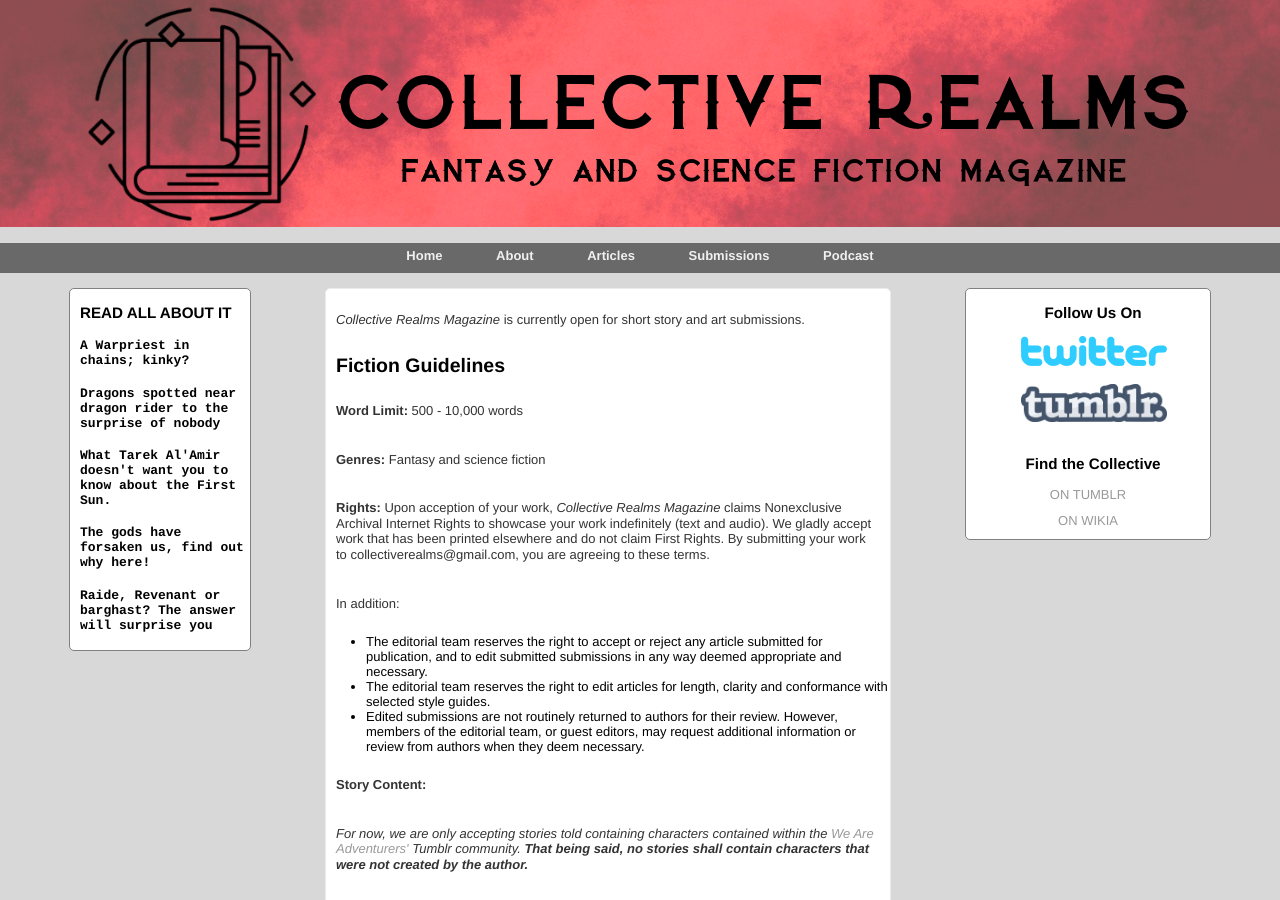
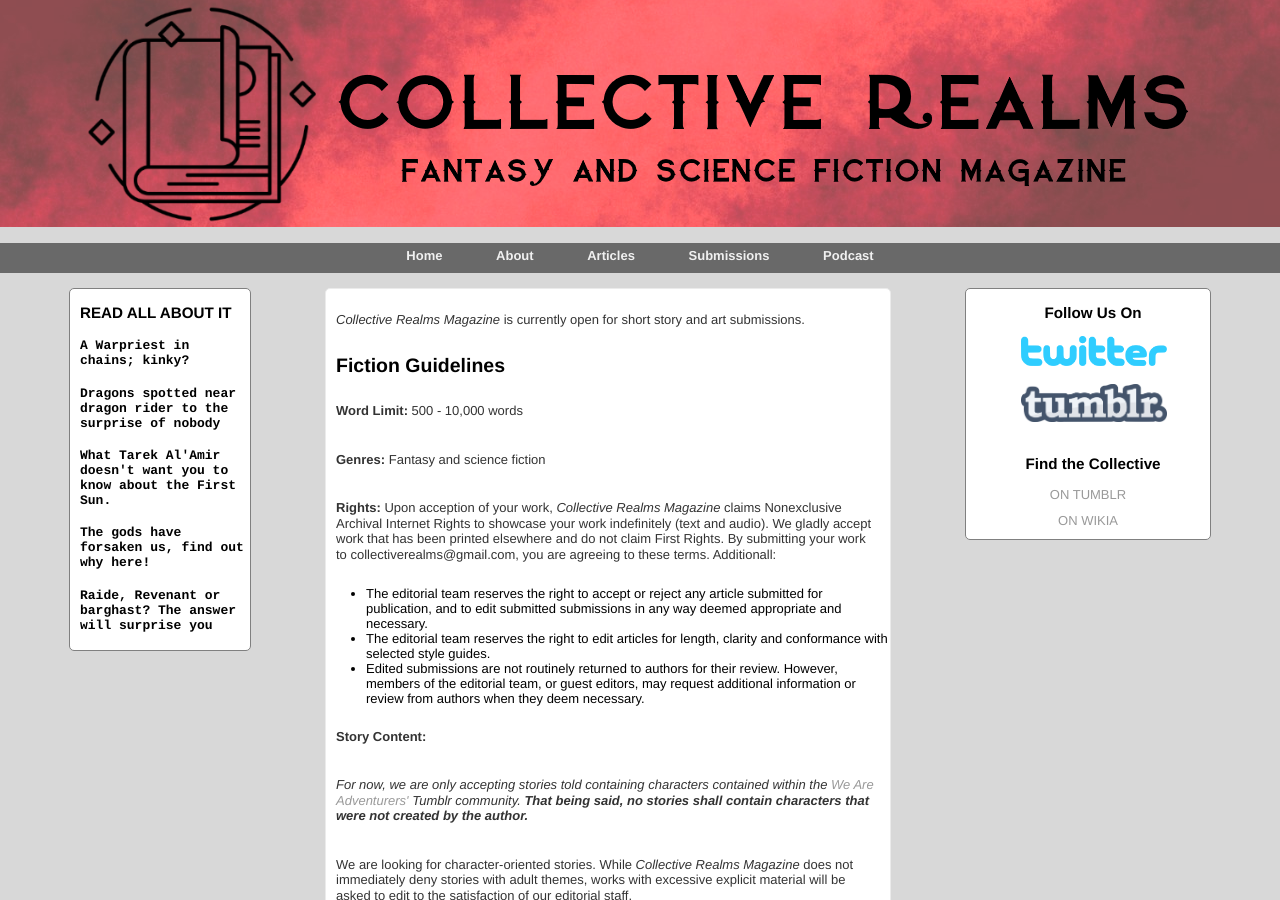
Before and after one commit to collectiverealms/collectiverealms, a Jekyll site: the page built from submissions.html, in a window 1280 px wide and 900 px high. Built offline with Jekyll 4.4.1, drawn with Linux system fonts in a browser that asks for light colours.

Commit message:
Update submissions.html

```diff
--- a/submissions.html
+++ b/submissions.html
@@ -7,8 +7,8 @@
    <h2>Fiction Guidelines</h2>
    <p><strong>Word Limit:</strong> 500 - 10,000 words</p>
    <p><strong>Genres:</strong> Fantasy and science fiction</p>
-   <p><strong>Rights:</strong> Upon acception of your work, <i>Collective Realms Magazine</i> claims Nonexclusive Archival Internet Rights to showcase your work indefinitely (text and audio). We gladly accept work that has been printed elsewhere and do not claim First Rights. By submitting your work to collectiverealms@gmail.com, you are agreeing to these terms.</p>
-   <p>In addition:</p>
+   <p><strong>Rights:</strong> Upon acception of your work, <i>Collective Realms Magazine</i> claims Nonexclusive Archival Internet Rights to showcase your work indefinitely (text and audio). We gladly accept work that has been printed elsewhere and do not claim First Rights. By submitting your work to collectiverealms@gmail.com, you are agreeing to these terms. Additionall:</p>
+
    <ul>
       <li>The editorial team reserves the right to accept or reject any article submitted for publication, and to edit submitted submissions in any way deemed appropriate and necessary.</li>
       <li>The editorial team reserves the right to edit articles for length, clarity and conformance with selected style guides.</li>
```
